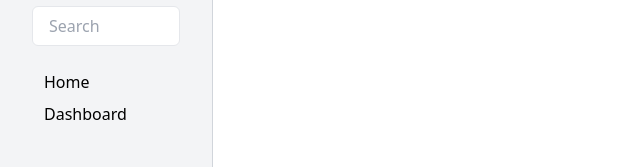
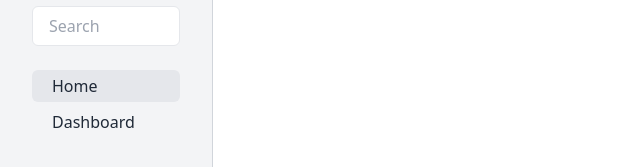
Before and after one commit to Nhanlibra/facilities-toolkit, a React (Create React App) app in the folder client/: page / in a window 1280 px wide. Shown: the part 213-380 px from the top of the page, without its empty margins (0-640 px from the left). Built offline with nearby package versions, Linux system fonts and the light colour scheme.

Commit message:
Style nav links

```diff
--- a/client/src/components/sidebar/nav/NavItem.js
+++ b/client/src/components/sidebar/nav/NavItem.js
@@ -1,7 +1,40 @@
+import React, { useState } from "react";
+
 const NavItem = (props) => {
+  const liClassNames = (hover) => {
+    if (hover) {
+      return `
+        bg-gray-200
+        rounded-md text-gray-800 py-1 px-2
+        flex items-center cursor-pointer
+      `;
+    }
+
+    return `
+      ${props.active ? "bg-gray-200" : ""}
+      rounded-md text-gray-800 py-1 px-2
+      flex items-center cursor-pointer
+    `;
+  };
+
+  const [hover, setHover] = useState(false);
+
+  const handleHover = (e) => {
+    e.target.className = liClassNames(!hover);
+    setHover(!hover);
+  };
+
   return (
-    <li>
-      <i className={`${props.icon} mr-3`}></i>
+    <li
+      className={`
+        ${props.active ? "bg-gray-200" : ""}
+        rounded-md text-gray-800 py-1 px-2
+        flex items-center
+      `}
+      onMouseEnter={handleHover}
+      onMouseLeave={handleHover}
+    >
+      <i className={`${props.icon} mr-3 text-2xl text-gray-600`}></i>
       {props.text}
     </li>
   );
--- a/client/src/components/sidebar/nav/index.js
+++ b/client/src/components/sidebar/nav/index.js
@@ -1,15 +1,17 @@
 import NavItem from "./NavItem";
 
 const links = [
-  { name: "Home", icon: "bi-house-door" },
+  { name: "Home", icon: "bi-house-door", active: true },
   { name: "Dashboard", icon: "bi-speedometer" },
 ];
 
 const Nav = () => {
   return (
-    <ul className="space-y-2">
+    <ul className="space-y-1">
       {links.map((link) => {
-        return <NavItem text={link.name} icon={link.icon} />;
+        return (
+          <NavItem text={link.name} icon={link.icon} active={link.active} />
+        );
       })}
     </ul>
   );
```
